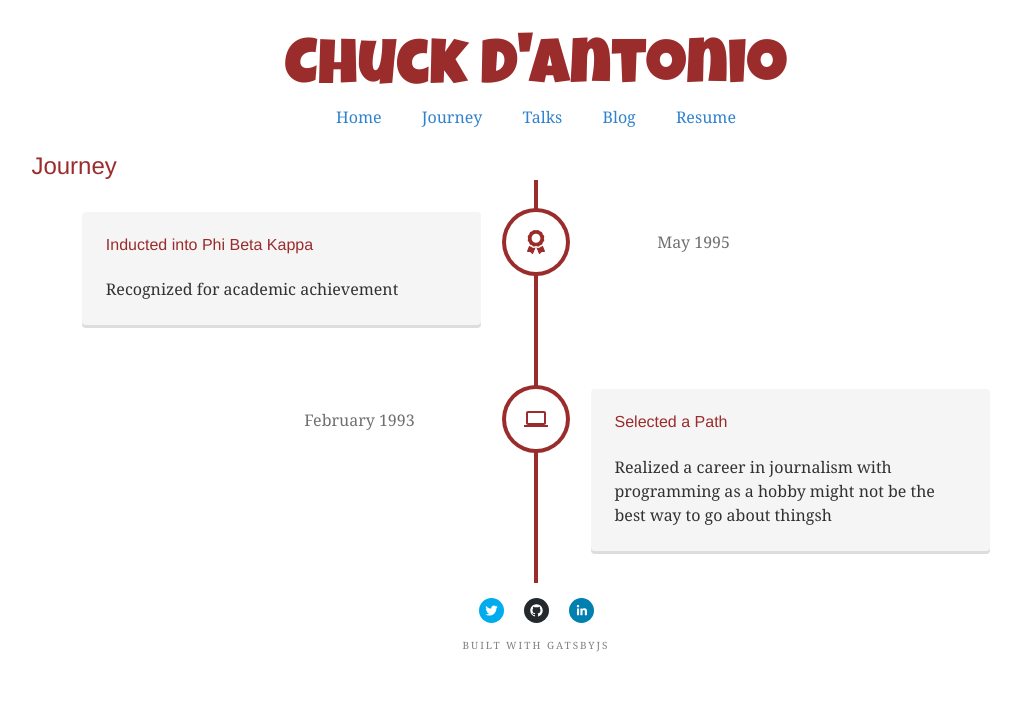
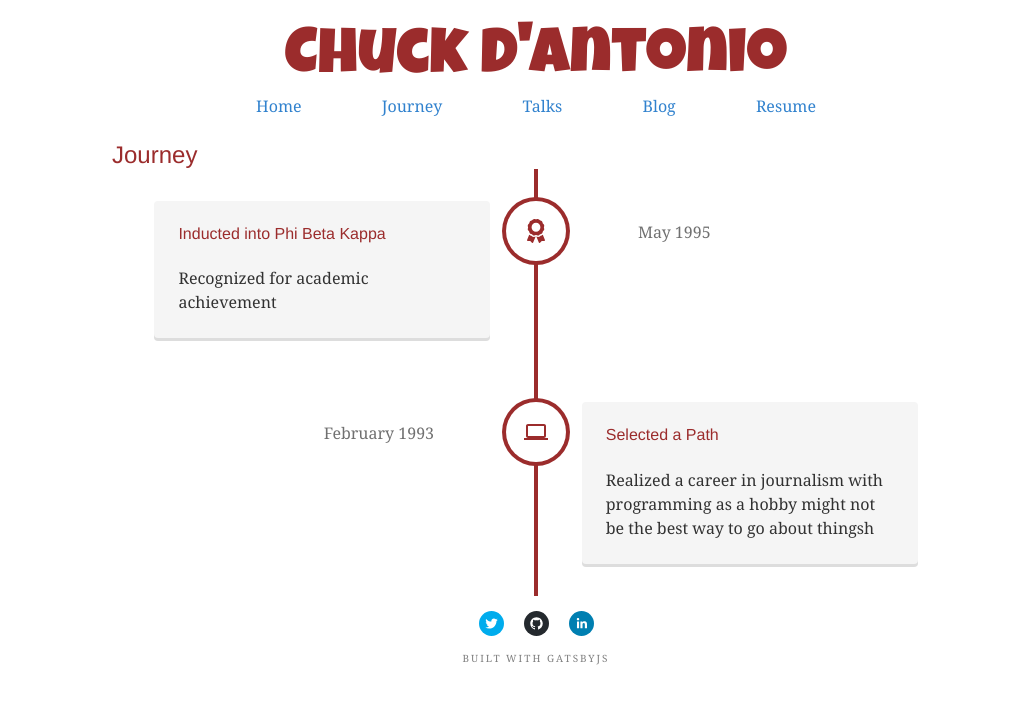
Before and after one commit to crdant/crdant.io, a Gatsby site: page /journey in a window 1280 px wide. Shown: the whole page, without its empty margins (104-1125 px from the left). Built offline with nearby package versions, Linux system fonts and the light colour scheme; Gatsby itself is replaced by a stand-in of ours; some packages are replaced by stand-ins of ours.

Commit message:
Start removing typography

```diff
--- a/src/components/Bio.js
+++ b/src/components/Bio.js
@@ -12,7 +12,7 @@ import bioData from './../data/bio'
 class Bio extends React.Component {
   render() {
     return (
-      <div
+      <div className="blog-bio"
         style={{
           display: 'flex',
           marginBottom: rhythm(2.5),
--- a/src/components/Layout.js
+++ b/src/components/Layout.js
@@ -1,6 +1,5 @@
 import React from 'react'
 
-import { rhythm } from '../utils/typography'
 import Header from '../components/Header'
 import Navbar from './Navbar'
 import Contact from './Contact'
@@ -11,20 +10,10 @@ import '../styles/main.css'
 class Layout extends React.Component {
   render() {
     const { children } = this.props
-    const importedStyle = this.props.style
-    const defaultStyle = {
-      marginLeft: 'auto',
-      marginRight: 'auto',
-      maxWidth: rhythm(32),
-      padding: `${rhythm(1.5)} ${rhythm(3 / 4)}`,
-    }
+    const addedStyle = this.props.style
 
-    const finalStyle = {
-      ...defaultStyle,
-      ...importedStyle,
-    }
     return (
-      <div style={finalStyle}>
+      <div className="main-layout" style={addedStyle}>
         <Header />
         <Navbar />
         <br />
--- a/src/components/Navbar.js
+++ b/src/components/Navbar.js
@@ -7,23 +7,8 @@ import contactData from './../data/contact'
 export class Navbar extends Component {
   render() {
     return (
-      <div
-        style={{
-          width: '100%',
-          display: 'flex',
-          flexDirection: 'row',
-          justifyContent: 'center',
-        }}
-      >
-        <div
-          style={{
-            width: rhythm(24),
-            maxWidth: 400,
-            display: 'flex',
-            flexDirection: 'row',
-            justifyContent: 'space-between',
-          }}
-        >
+      <div className="nav-section">
+        <div className="nav-menu">
           <Link className="navigation" to={'/'}>Home</Link>
           <Link className="navigation" to={'/journey'}>Journey</Link>
           <Link className="navigation" to={'/speaking'}>Talks</Link>
--- a/src/pages/journey.js
+++ b/src/pages/journey.js
@@ -9,7 +9,6 @@ import 'react-vertical-timeline-component/style.min.css'
 import { graphql } from 'gatsby'
 
 import Layout from '../components/Layout'
-import { rhythm } from '../utils/typography'
 import './../styles/timeline.css'
 
 import Icon from '../components/journey/Icon'
@@ -25,7 +24,7 @@ class Journey extends React.Component {
     const journey = get(this, 'props.data.allJourneyYaml.nodes')
 
     return (
-      <Layout style={{ maxWidth: rhythm(45) }}>
+      <Layout >
         <Helmet
           htmlAttributes={{ lang: 'en' }}
           meta={[{ name: 'description', content: siteDescription }]}
--- a/src/styles/main.css
+++ b/src/styles/main.css
@@ -1,5 +1,21 @@
 @tailwind base;
 @tailwind components;
+
+.main-layout {
+  @apply p-6 max-w-4xl mx-auto
+}
+
+.blog-bio {
+  @apply flex mb-10
+}
+
+.nav-section {
+  @apply w-full flex self-center
+}
+
+.nav-menu {
+  @apply px-32 w-full flex flex-row justify-between
+}
 
 .site-title {
   @apply text-center text-6xl font-display text-primary
@@ -10,7 +26,7 @@
 }
 
 .navigation {
-  @apply text-secondary
+  @apply text-secondary px-4
 }
 
 @tailwind utilities;
```
